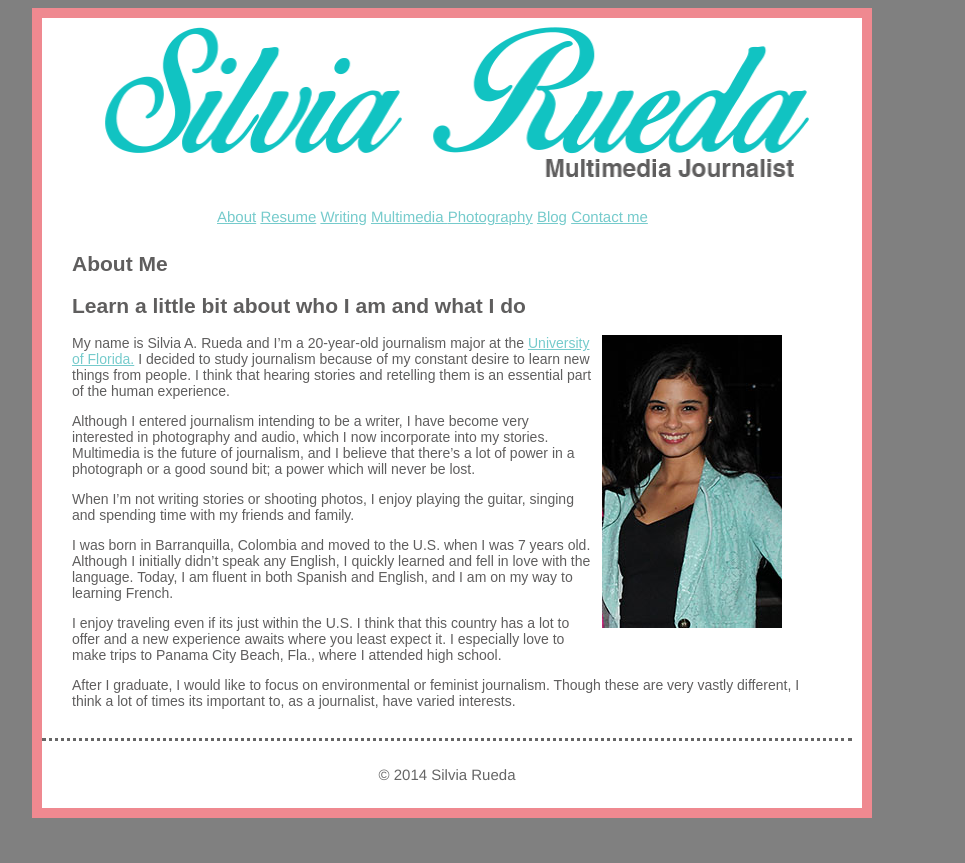
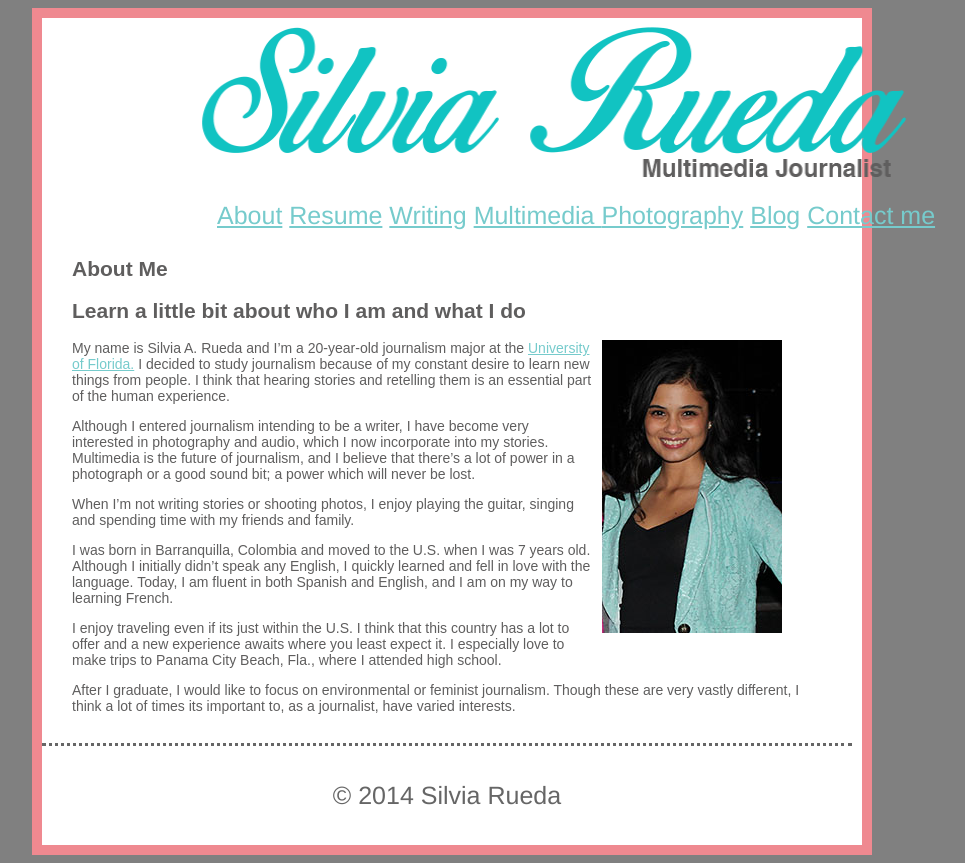
Before and after one commit to silviaaleja/silviaaleja.github.io, a plain HTML site: page index.html in a window 1280 px wide. Shown: the whole page, without its empty margins (188-1153 px from the left). Before the commit the page ends 826 px from the top, so only its background shows below. Drawn offline with Linux system fonts and the light colour scheme.

Commit message:
more stuff

```diff
--- a/CSS/base.css
+++ b/CSS/base.css
@@ -7,18 +7,18 @@ margin-right:auto;
 border: solid 10px #ef8990;
 }
 
+header {
+    padding-left:150px;
+    padding-right:150px;
+    float: left;
+}
 
 body {
 
      color:#666666;
      font-family: Helvetica, Arial, sans-serif;
-    font-size: 15px;
+    font-size: 25px;
 background-color:grey;
-}
-header {
-    padding-left:53px;
-    padding-right:53px;
-    float: center;
 }
 
 nav {
```
